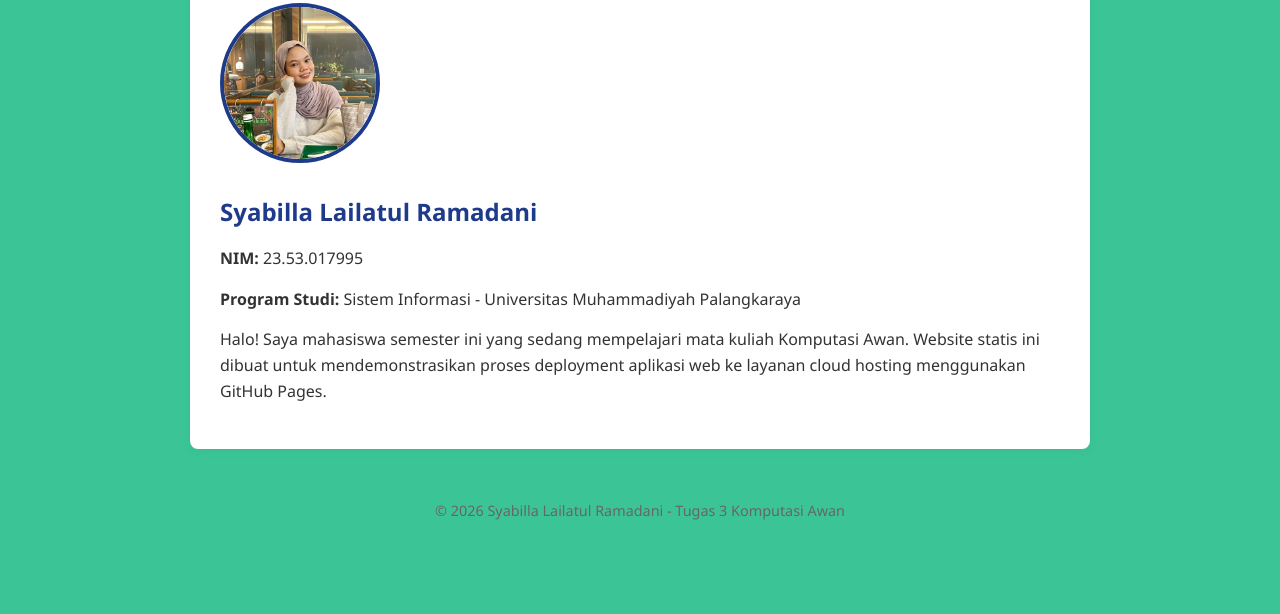
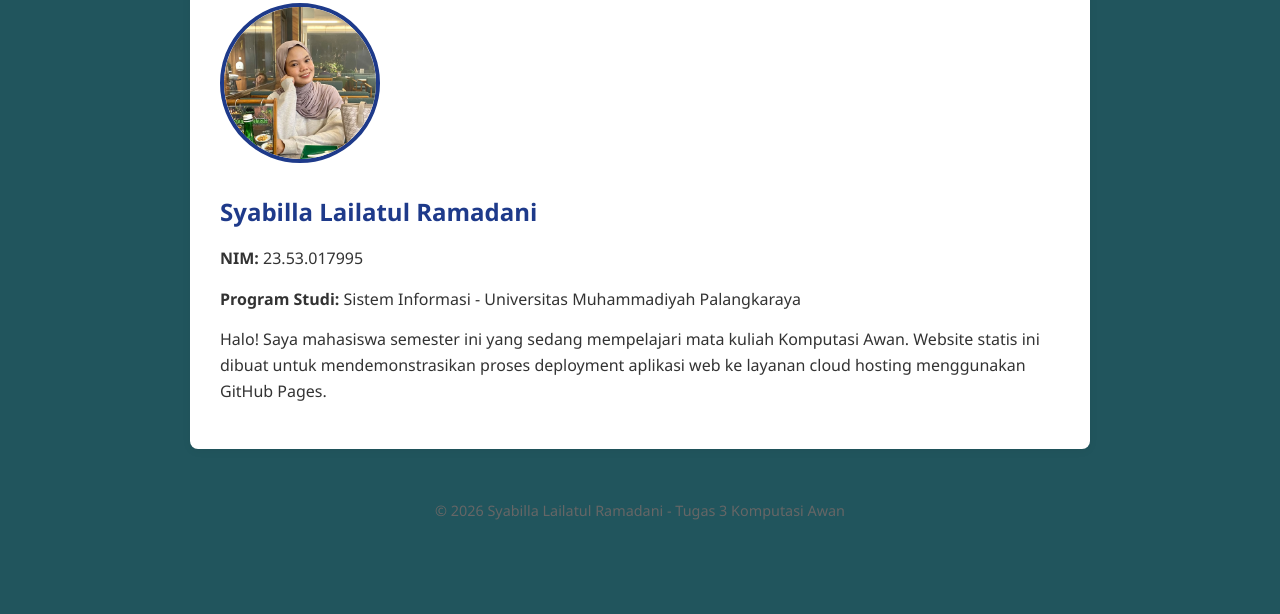
Before and after one commit to rahmanrulerr/TUGAS3-CLOUD-23.53.027995, a plain HTML site: page index.html in a window 1280 px wide. Shown: the part 186-800 px from the top of the page. Drawn offline with Linux system fonts and the light colour scheme.

Commit message:
Pembaruan versi 2
Updated body background color and reset styles.

```diff
--- a/assets/css/style.css
+++ b/assets/css/style.css
@@ -7,7 +7,7 @@
 }
 
 body {
-    background-color: #3bc597;
+    background-color: #21555d;
     color: #333;
     line-height: 1.6;
 }
```
